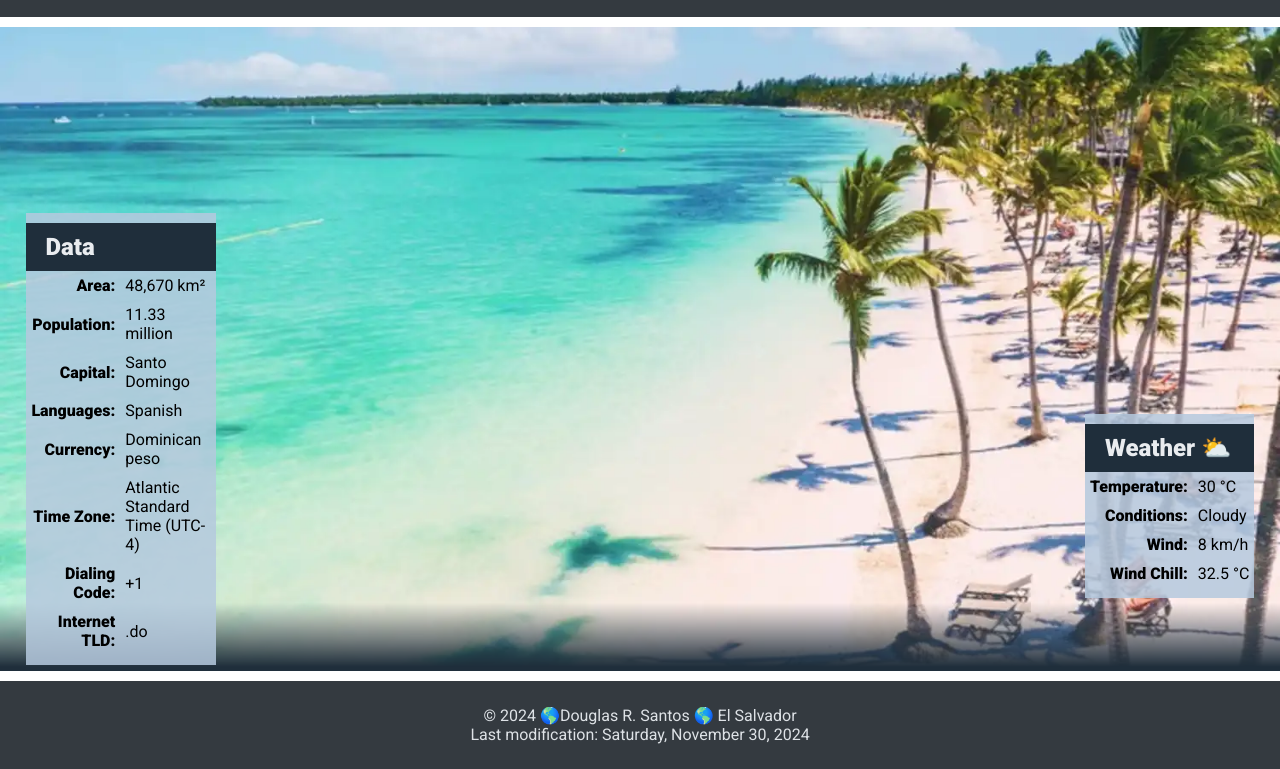
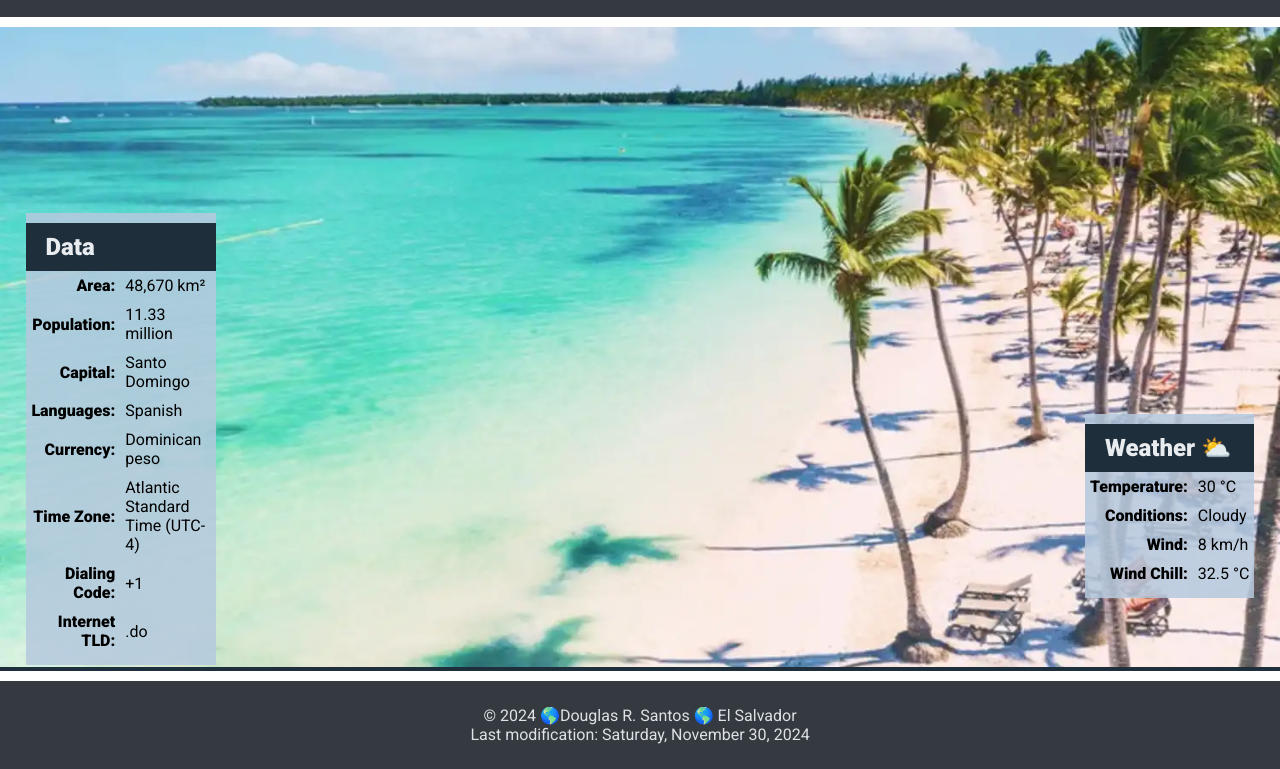
Before and after one commit to d-alsar/wdd131, a plain HTML site: page place.html in a window 1280 px wide. Shown: the part 61-830 px from the top of the page. Drawn offline with Linux system fonts and the light colour scheme.

Commit message:
fixed some css errors

```diff
--- a/styles/place-large.css
+++ b/styles/place-large.css
@@ -15,9 +15,6 @@
     .hero img {
         width: 100%;
         height: auto;
-        mask-image: linear-gradient(#343a40ff 90%,
-                transparent);
-        pointer-events: none;
     }
 
     .hero-section {
--- a/styles/place.css
+++ b/styles/place.css
@@ -46,7 +46,6 @@
 
 * {
     margin: auto;
-    padding: auto;
 }
 
 body {
@@ -112,8 +111,6 @@ header {
 .hero img {
     width: 100%;
     height: auto;
-    mask-image: linear-gradient(#67171Fff 95%,
-    transparent);
 }
 
 .data,
```
